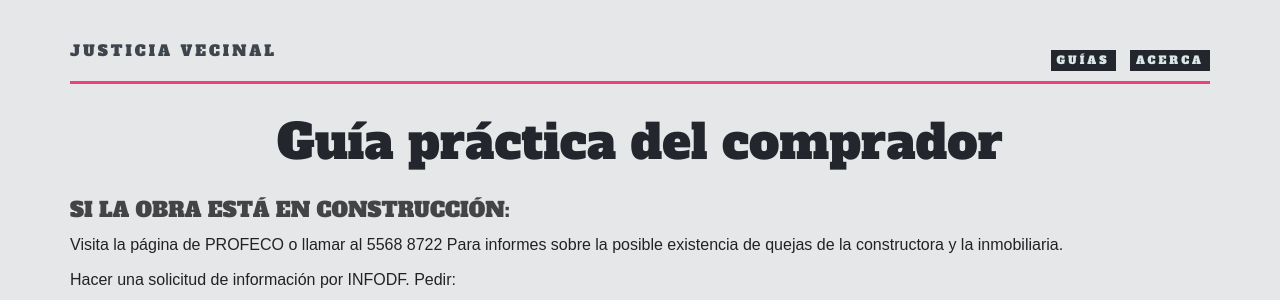
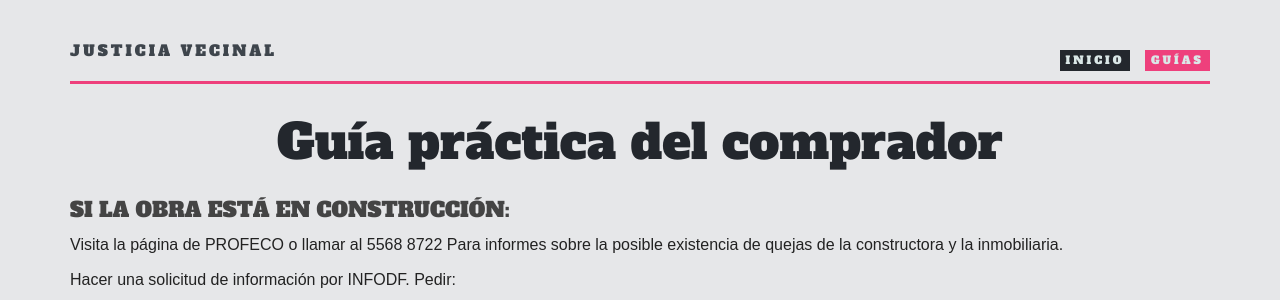
Before and after one commit to GobiernoFacil/justicia_ciudadana, a PHP site: page /guias.php in a window 1280 px wide. Shown: the top 300 px of the page. Run offline with PHP 8.4, Linux system fonts and the light colour scheme; some libraries are stand-ins or nearby versions.

Commit message:
add links

```diff
--- a/css/styles.css
+++ b/css/styles.css
@@ -774,6 +774,8 @@ input:focus, select:focus, textarea:focus {
       padding: 3px 6px;
       letter-spacing: 3px;
       text-transform: uppercase; }
+      .the_header ul.nav a.current {
+        background: #ee407c; }
 
 h1 {
   border-top: 3px solid #ee407c;
--- a/guias.php
+++ b/guias.php
@@ -21,8 +21,9 @@
 					<h2>Justicia Vecinal</h2>
 					</div>
 					<ul class="col-sm-8 nav">
-						<li><a href="#">Guías</a></li>
-						<li><a href="#">Acerca</a></li>
+						<li><a href="/">Inicio</a></li>
+						<li><a href="/guias.php" class="current">Guías</a></li>
+					<!--	<li><a href="#">Acerca</a></li>-->
 					</ul>
 				</div>
 				<h1>Guía práctica del comprador</h1>
--- a/index.php
+++ b/index.php
@@ -20,8 +20,9 @@
 					<h2>Justicia Vecinal</h2>
 					</div>
 					<ul class="col-sm-8 nav">
-						<li><a href="/guias.php">Guías</a></li>
-						<li><a href="#">Acerca</a></li>
+						<li><a href="/" class="current">Inicio</a></li>
+						<li><a href="/guias.php" >Guías</a></li>
+					<!--	<li><a href="#">Acerca</a></li>-->
 					</ul>
 				</div>
 				<h1>Construcciones irregulares en la delegación Benito Juárez</h1>
```
